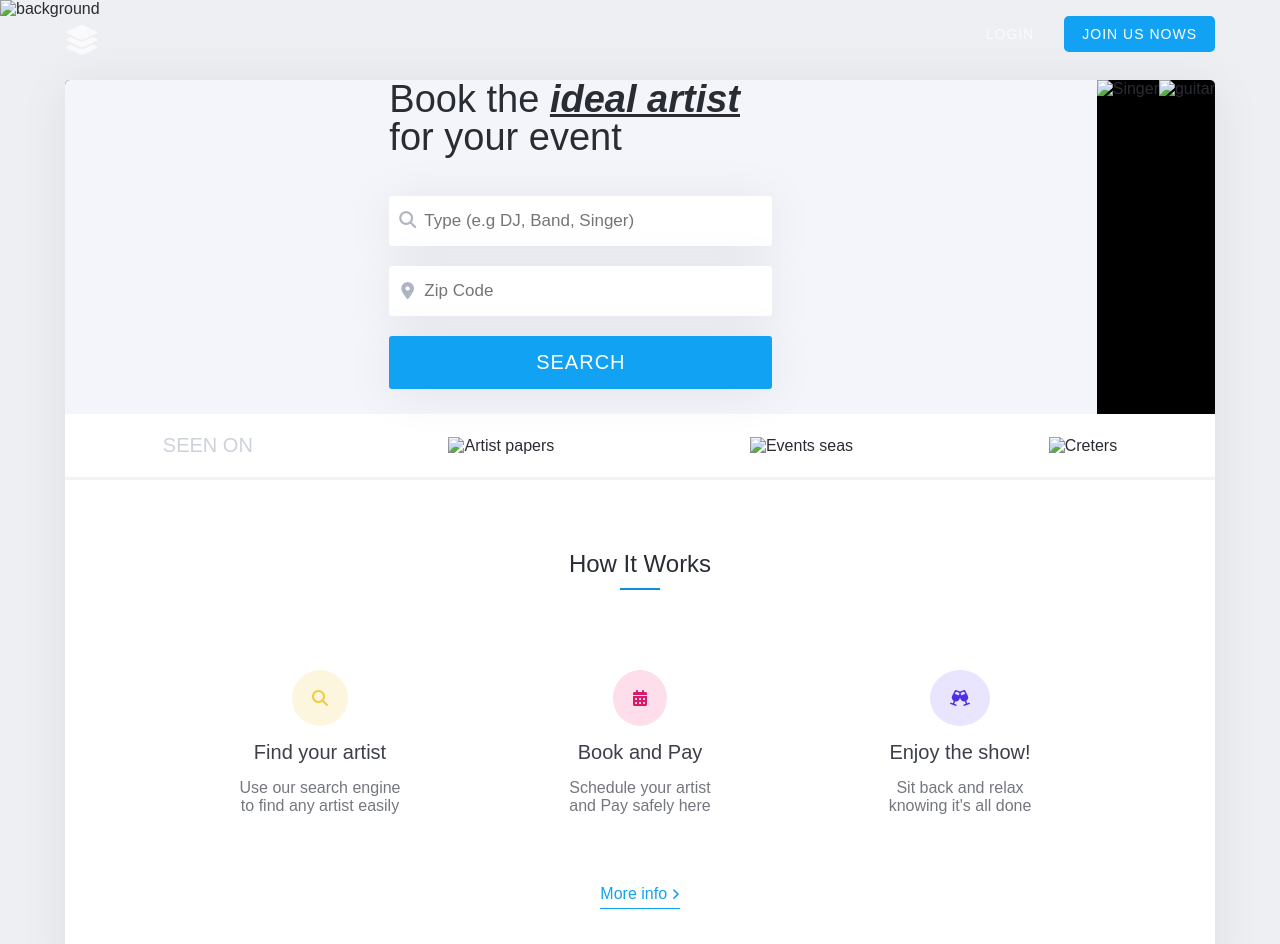
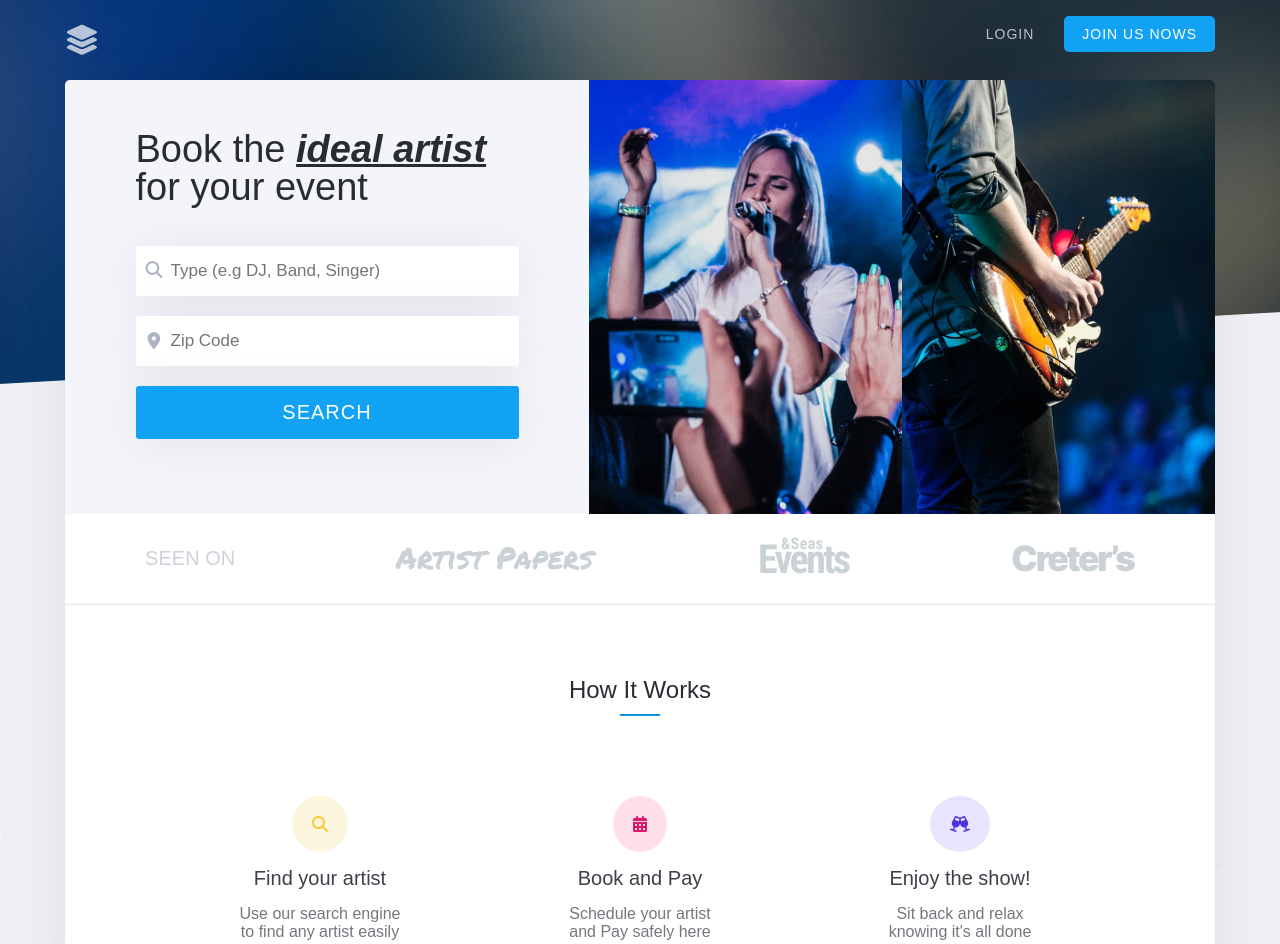
Before and after one commit to MungeliDeli/Artist-Finder-Web-Project, a plain HTML site: page index.html in a window 1280 px wide. Shown: the top 944 px of the page. Drawn offline with Linux system fonts and the light colour scheme; the site is published under a folder, as on GitHub Pages, so addresses that start at the root find nothing.

Commit message:
Update index.html

```diff
--- a/index.html
+++ b/index.html
@@ -16,7 +16,7 @@
     />
   </head>
   <body>
-    <img class="bg" src="/images/bg.jpg" alt="background" />
+    <img class="bg" src="images/bg.jpg" alt="background" />
     <header class="header">
       <i class="fa-solid fa-layer-group logo"></i>
       <nav class="nav">
@@ -48,23 +48,23 @@
           </form>
         </section>
         <section class="images">
-          <img src="/images/singer.jpg" alt="Singer" class="singer" />
-          <img src="/images/guitar.jpg" alt="guitar" class="guitar" />
+          <img src="images/singer.jpg" alt="Singer" class="singer" />
+          <img src="images/guitar.jpg" alt="guitar" class="guitar" />
         </section>
       </section>
       <section class="sponsors">
         <span class="seen-on-text">seen on</span>
         <img
-          src="/images/Artist-Papers.jpg"
+          src="images/Artist-Papers.jpg"
           alt="Artist papers"
           class="sponsor-imgs"
         />
         <img
-          src="/images/events-seas.jpg"
+          src="images/events-seas.jpg"
           alt="Events seas"
           class="sponsor-imgs"
         />
-        <img src="/images/Creter-s.jpg" alt="Creters" class="sponsor-imgs" />
+        <img src="images/Creter-s.jpg" alt="Creters" class="sponsor-imgs" />
       </section>
 
       <section class="how-it-works">
```
